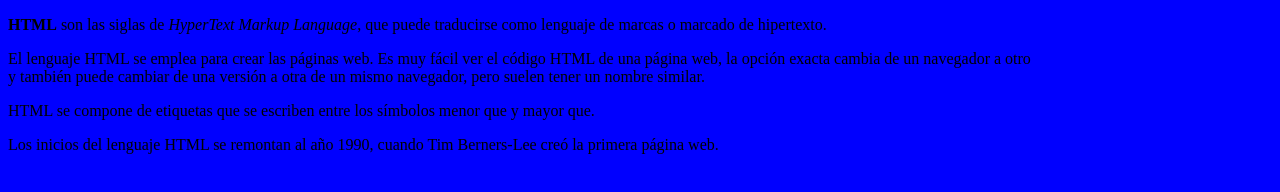
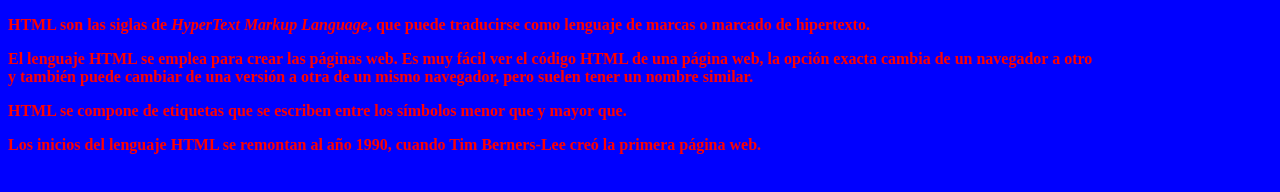
Before and after one commit to AntonioM2023/CursoGit, a plain HTML site: page index.html in a window 1280 px wide. Drawn offline with Linux system fonts and the light colour scheme.

Commit message:
texto negrita y color texto rojito

```diff
--- a/css/estilo1.css
+++ b/css/estilo1.css
@@ -1,3 +1,5 @@
 body{
 	background-color:#00F; /*Color de fondo azul a todo el documento*/
+	font-weight:bold; /*Texto en negrita*/
+	color:#F00; /*Color del texto rojo*/
 }
```
